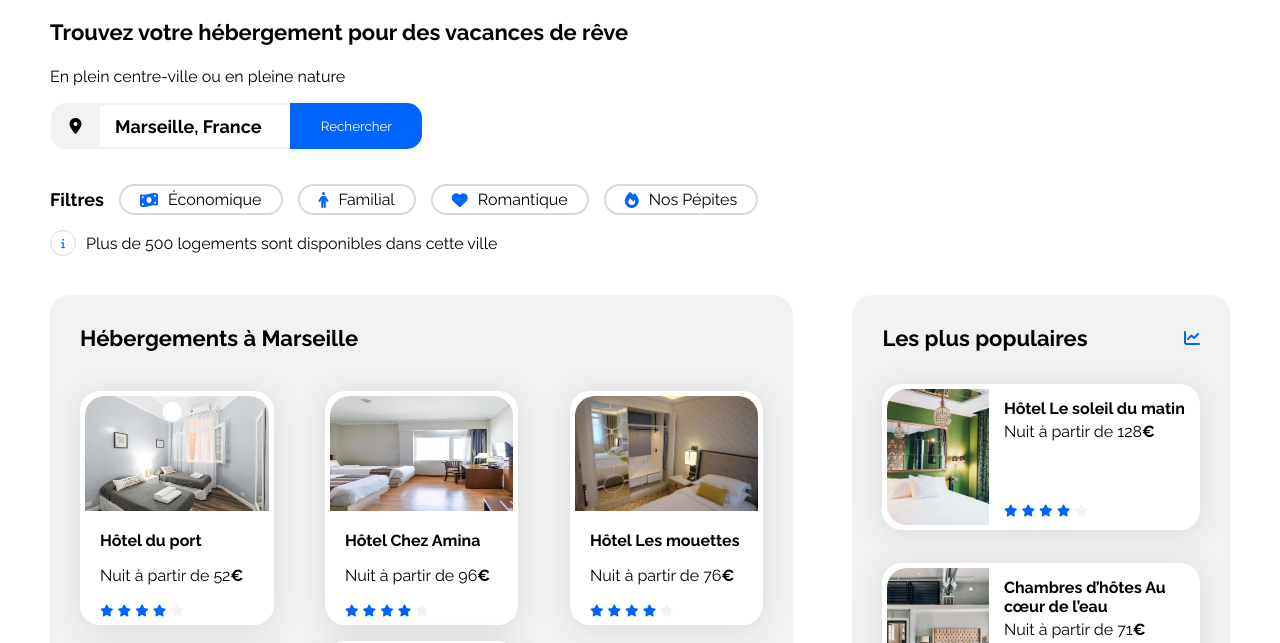
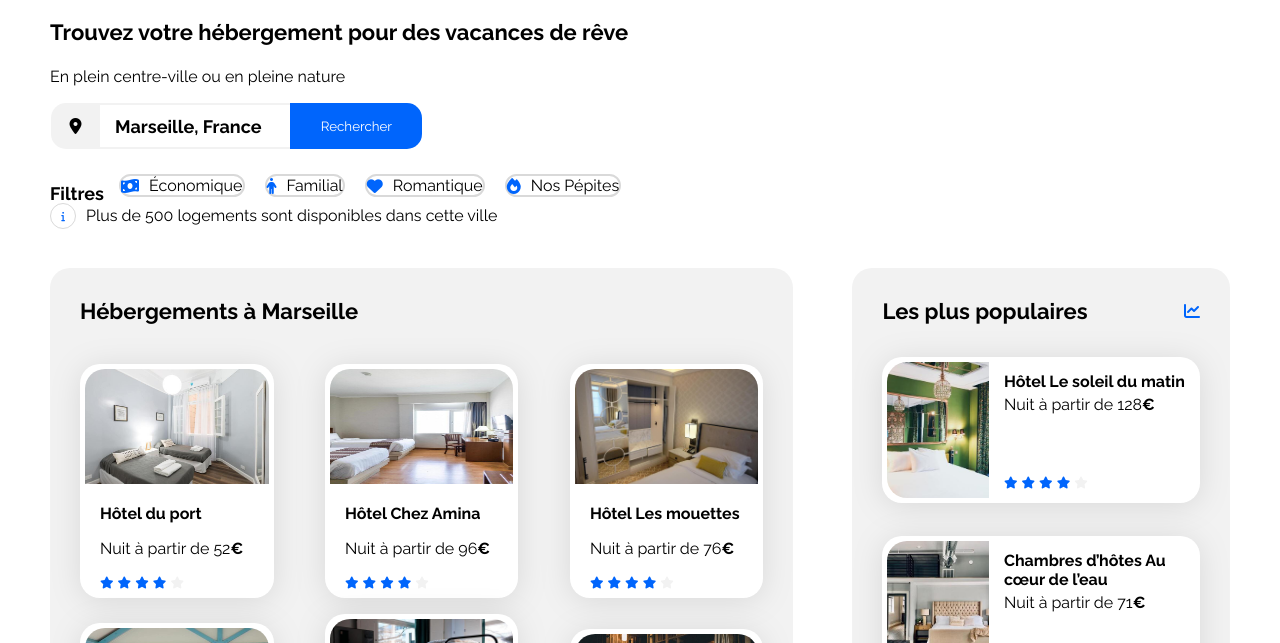
Before and after one commit to astrobup/Projet2, a plain HTML site: page index.html in a window 1280 px wide. Shown: the part 82-725 px from the top of the page. Drawn offline with Linux system fonts and the light colour scheme.

Commit message:
Corrections margin/padding

```diff
--- a/css/style.css
+++ b/css/style.css
@@ -208,11 +208,13 @@ input[type=text] {
 
 .filters-box h2 {
     font-size: 18px;
+    margin-bottom: 0;
 }
 
 .filters-icons {
     display: flex;
-    gap: 15px;
+    gap: 20px;
+    height: 100%;
 }
 
 .filters-box p {
@@ -221,7 +223,7 @@ input[type=text] {
     border: 2px solid #d9d9d9;
     border-radius: 25px;
     gap: 10px;
-    padding: 4px 19px 4px 19px;
+    margin:0;
 }
 
 .filters-box p:hover {
```
